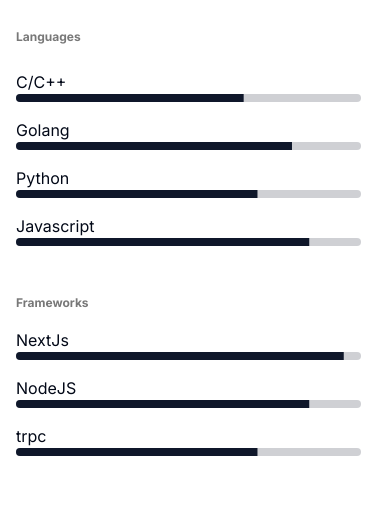
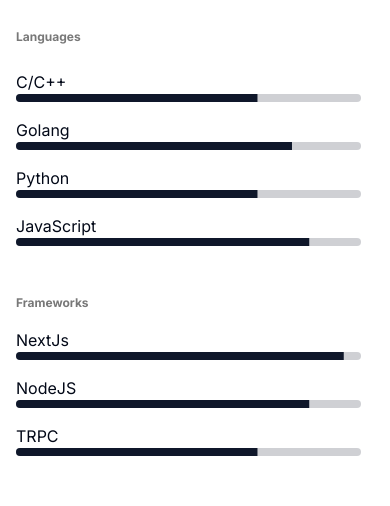
Before and after one commit to AnushDeokar/anush-deokar, a Next.js app: page /skills in a window 390 px wide. Shown: the part 165-671 px from the top of the page. Built offline with nearby package versions, Linux system fonts and the light colour scheme.

Commit message:
fix skills bar, disable contact

```diff
--- a/components/desktop-main.tsx
+++ b/components/desktop-main.tsx
@@ -16,7 +16,7 @@
 import Skills from "./skills-bar"
 
 function DesktopMainComponent() {
-  const [display, setDisplay] = useState<"WORK" | "CONTACT" | "RESUME">("WORK")
+  const [display, setDisplay] = useState<"WORK" | "CONTACT" | "SKILLS">("WORK")
 
   return (
     <div className="hidden h-full overflow-visible pl-[6%] lg:grid lg:grid-cols-2">
--- a/components/skills-bar.tsx
+++ b/components/skills-bar.tsx
@@ -1,17 +1,22 @@
-"use client"
-
 import * as React from "react"
 import { GraduationCap } from "lucide-react"
 
 import { Progress } from "@/components/ui/progress"
 
 export default function Skills() {
-  const [progress, setProgress] = React.useState(13)
 
-  React.useEffect(() => {
-    const timer = setTimeout(() => setProgress(66), 500)
-    return () => clearTimeout(timer)
-  }, [])
+  const languages = [
+    { name: "C/C++", value: 70 },
+    { name: "Golang", value: 80 },
+    { name: "Python", value: 70 },
+    { name: "JavaScript", value: 85 },
+  ]
+
+  const frameworks = [
+    { name: "NextJs", value: 95 },
+    { name: "NodeJS", value: 85 },
+    { name: "TRPC", value: 70 },
+  ]
 
   return (
     <div className="flex flex-col gap-4 p-4 lg:mt-16">
@@ -32,42 +37,20 @@
       <p className="mb-2 mt-4 text-[12px] font-bold text-secondary">
         Languages
       </p>
-      <div className="flex flex-col">
-        <h4>C/C++</h4>
-        <Progress value={progress} className="w-full lg:w-[60%]" />
-      </div>
-
-      <div className="flex flex-col">
-        <h4>Golang</h4>
-        <Progress value={80} className="w-full lg:w-[60%]" />
-      </div>
-
-      <div className="flex flex-col">
-        <h4>Python</h4>
-        <Progress value={70} className="w-full lg:w-[60%]" />
-      </div>
-
-      <div className="flex flex-col">
-        <h4>Javascript</h4>
-        <Progress value={85} className="w-full lg:w-[60%]" />
-      </div>
+      {languages.map((language) => (
+        <div key={language.name} className="flex flex-col">
+          <h4>{language.name}</h4>
+          <Progress value={language.value} className="w-full lg:w-[60%]" />
+        </div>
+      ))}
 
       <p className="mt-8 text-[12px] font-bold text-secondary">Frameworks</p>
-
-      <div className="flex flex-col">
-        <h4>NextJs</h4>
-        <Progress value={95} className="w-full lg:w-[60%]" />
-      </div>
-
-      <div className="flex flex-col">
-        <h4>NodeJS</h4>
-        <Progress value={85} className="lg:w-[60%]] w-full" />
-      </div>
-
-      <div className="flex flex-col">
-        <h4>trpc</h4>
-        <Progress value={70} className="w-full lg:w-[60%]" />
-      </div>
+      {frameworks.map((framework) => (
+        <div key={framework.name} className="flex flex-col">
+          <h4>{framework.name}</h4>
+          <Progress value={framework.value} className="w-full lg:w-[60%]" />
+        </div>
+      ))}
     </div>
   )
 }
--- a/lib/tabs.ts
+++ b/lib/tabs.ts
@@ -1,6 +1,6 @@
 interface Itabs {
   index: string
-  name: "WORK" | "CONTACT" | "RESUME"
+  name: "WORK" | "CONTACT" | "SKILLS"
 }
 export const TABS: Itabs[] = [
   {
@@ -9,10 +9,10 @@
   },
   {
     index: "01",
-    name: "RESUME",
+    name: "SKILLS",
   },
-  {
-    index: "02",
-    name: "CONTACT",
-  },
+  // {
+  //   index: "02",
+  //   name: "CONTACT",
+  // },
 ]
```
